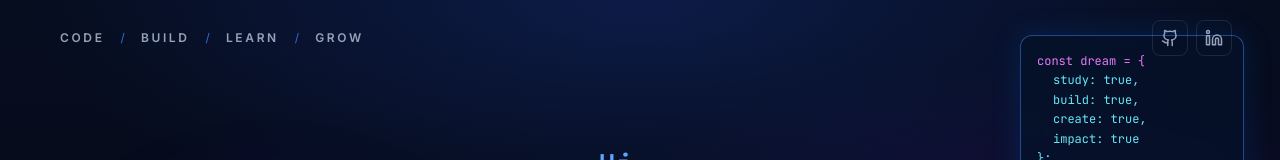
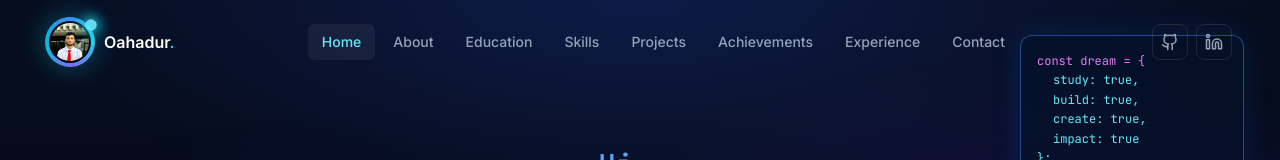
Before and after one commit to oahadurevu/oahadurevu.github.io, a React (Vite) app: page / in a window 1280 px wide. Shown: the top 160 px of the page. Built offline with nearby package versions, Linux system fonts and the light colour scheme.

Commit message:
Refactor Navbar component and enhance stylesnapbar picture add

```diff
--- a/src/components/Navbar.tsx
+++ b/src/components/Navbar.tsx
@@ -2,26 +2,25 @@ import { useEffect, useState } from 'react';
 import { motion, AnimatePresence } from 'framer-motion';
 import { Menu, X, Github, Linkedin } from 'lucide-react';
 import { navLinks, profile } from '@/data';
+import profileImage from '../assets/WhatsApp Image .jpeg';
 
 export default function Navbar() {
   const [scrolled, setScrolled] = useState(false);
   const [open, setOpen] = useState(false);
   const [active, setActive] = useState('#home');
-  const displayLinks = [
-    { label: 'CODE', href: '#projects' },
-    { label: 'BUILD', href: '#experience' },
-    { label: 'LEARN', href: '#study' },
-    { label: 'GROW', href: '#contact' },
-  ];
 
   useEffect(() => {
     const onScroll = () => {
       setScrolled(window.scrollY > 24);
+
       const sections = navLinks.map((l) => l.href.slice(1));
+
       for (const id of sections) {
         const el = document.getElementById(id);
+
         if (el) {
           const rect = el.getBoundingClientRect();
+
           if (rect.top <= 120 && rect.bottom >= 120) {
             setActive(`#${id}`);
             break;
@@ -29,13 +28,16 @@ export default function Navbar() {
         }
       }
     };
+
     window.addEventListener('scroll', onScroll, { passive: true });
     onScroll();
+
     return () => window.removeEventListener('scroll', onScroll);
   }, []);
 
   const handleNav = (href: string) => {
     setOpen(false);
+
     const el = document.querySelector(href);
     el?.scrollIntoView({ behavior: 'smooth' });
   };
@@ -49,59 +51,126 @@ export default function Navbar() {
       }`}
     >
       <nav className="container-max flex items-center justify-between px-5 sm:px-8 lg:px-12">
+
+        {/* LOGO + PROFILE IMAGE */}
         <button
           onClick={() => handleNav('#home')}
-          className="hidden"
+          className="group flex items-center gap-3"
           aria-label="Home"
         >
-          <span className="font-mono text-sm font-bold tracking-[0.24em] text-blue-300 transition-colors group-hover:text-cyan-300">
-            EVU<span className="text-fuchsia-400">_</span>
+
+          {/* Animated Neon Profile */}
+          <div className="relative flex h-11 w-11 items-center justify-center">
+
+            {/* Rotating neon ring */}
+            <motion.div
+              className="absolute inset-[-3px] rounded-full"
+              style={{
+                background:
+                  'conic-gradient(from 0deg, #06b6d4, #3b82f6, #22d3ee, #8b5cf6, #06b6d4)',
+              }}
+              animate={{ rotate: 360 }}
+              transition={{
+                duration: 4,
+                repeat: Infinity,
+                ease: 'linear',
+              }}
+            />
+
+            {/* Neon glow */}
+            <motion.div
+              className="absolute inset-[-5px] rounded-full bg-cyan-400/30 blur-md"
+              animate={{
+                opacity: [0.35, 0.8, 0.35],
+                scale: [0.95, 1.08, 0.95],
+              }}
+              transition={{
+                duration: 2,
+                repeat: Infinity,
+                ease: 'easeInOut',
+              }}
+            />
+
+            {/* Dark inner border */}
+            <div className="absolute inset-[1px] rounded-full bg-ink-950 p-[2px]">
+
+              {/* Profile picture */}
+              <img
+                src={profileImage}
+                alt="Oahadur Rahman Evu"
+                className="h-full w-full rounded-full object-cover"
+              />
+
+            </div>
+
+            {/* Small neon highlight */}
+            <motion.span
+              className="absolute -right-1 top-0 h-2.5 w-2.5 rounded-full bg-cyan-300 shadow-[0_0_10px_3px_rgba(34,211,238,0.8)]"
+              animate={{
+                opacity: [0.4, 1, 0.4],
+                scale: [0.8, 1.2, 0.8],
+              }}
+              transition={{
+                duration: 1.5,
+                repeat: Infinity,
+                ease: 'easeInOut',
+              }}
+            />
+          </div>
+
+          {/* Name */}
+          <span className="font-semibold text-white sm:block">
+            Oahadur<span className="text-cyan-400">.</span>
           </span>
         </button>
 
         {/* Desktop nav */}
-        <ul className="hidden items-center gap-0 lg:flex">
-          {displayLinks.map((link, index) => (
+        <ul className="hidden items-center gap-1 lg:flex">
+          {navLinks.map((link) => (
             <li key={link.href}>
               <button
                 onClick={() => handleNav(link.href)}
-                className={`relative rounded-md px-3 py-2 text-xs font-semibold tracking-[0.22em] transition-colors ${
+                className={`relative rounded-md px-3.5 py-2 text-sm font-medium transition-colors ${
                   active === link.href
                     ? 'text-cyan-300'
                     : 'text-slate-400 hover:text-white'
                 }`}
               >
                 {link.label}
+
                 {active === link.href && (
                   <motion.span
                     layoutId="nav-active"
                     className="absolute inset-0 -z-10 rounded-md bg-white/[0.06]"
-                    transition={{ type: 'spring', stiffness: 380, damping: 30 }}
+                    transition={{
+                      type: 'spring',
+                      stiffness: 380,
+                      damping: 30,
+                    }}
                   />
                 )}
               </button>
-              {index < displayLinks.length - 1 && (
-                <span className="px-1 text-xs text-blue-500/80">/</span>
-              )}
             </li>
           ))}
         </ul>
 
+        {/* Social icons */}
         <div className="hidden items-center gap-2 lg:flex">
           <a
             href={profile.github}
             target="_blank"
             rel="noreferrer"
-            className="flex h-9 w-9 items-center justify-center rounded-lg border border-white/10 text-slate-400 transition-colors hover:border-cyan-400/40 hover:text-cyan-300"
+            className="flex h-9 w-9 items-center justify-center rounded-lg border border-white/10 text-slate-400 transition-all hover:border-cyan-400/40 hover:text-cyan-300 hover:shadow-[0_0_15px_rgba(34,211,238,0.2)]"
             aria-label="GitHub"
           >
             <Github size={18} />
           </a>
+
           <a
             href={profile.linkedin}
             target="_blank"
             rel="noreferrer"
-            className="flex h-9 w-9 items-center justify-center rounded-lg border border-white/10 text-slate-400 transition-colors hover:border-cyan-400/40 hover:text-cyan-300"
+            className="flex h-9 w-9 items-center justify-center rounded-lg border border-white/10 text-slate-400 transition-all hover:border-cyan-400/40 hover:text-cyan-300 hover:shadow-[0_0_15px_rgba(34,211,238,0.2)]"
             aria-label="LinkedIn"
           >
             <Linkedin size={18} />
@@ -130,6 +199,7 @@ export default function Navbar() {
             className="overflow-hidden lg:hidden"
           >
             <ul className="container-max mx-auto mt-3 grid gap-1 px-5 pb-4 sm:px-8">
+
               {navLinks.map((link) => (
                 <li key={link.href}>
                   <button
@@ -144,6 +214,7 @@ export default function Navbar() {
                   </button>
                 </li>
               ))}
+
               <li className="mt-2 flex gap-2">
                 <a
                   href={profile.github}
@@ -151,17 +222,21 @@ export default function Navbar() {
                   rel="noreferrer"
                   className="flex flex-1 items-center justify-center gap-2 rounded-lg border border-white/10 py-3 text-sm text-slate-300"
                 >
-                  <Github size={16} /> GitHub
+                  <Github size={16} />
+                  GitHub
                 </a>
+
                 <a
                   href={profile.linkedin}
                   target="_blank"
                   rel="noreferrer"
                   className="flex flex-1 items-center justify-center gap-2 rounded-lg border border-white/10 py-3 text-sm text-slate-300"
                 >
-                  <Linkedin size={16} /> LinkedIn
+                  <Linkedin size={16} />
+                  LinkedIn
                 </a>
               </li>
+
             </ul>
           </motion.div>
         )}
```
